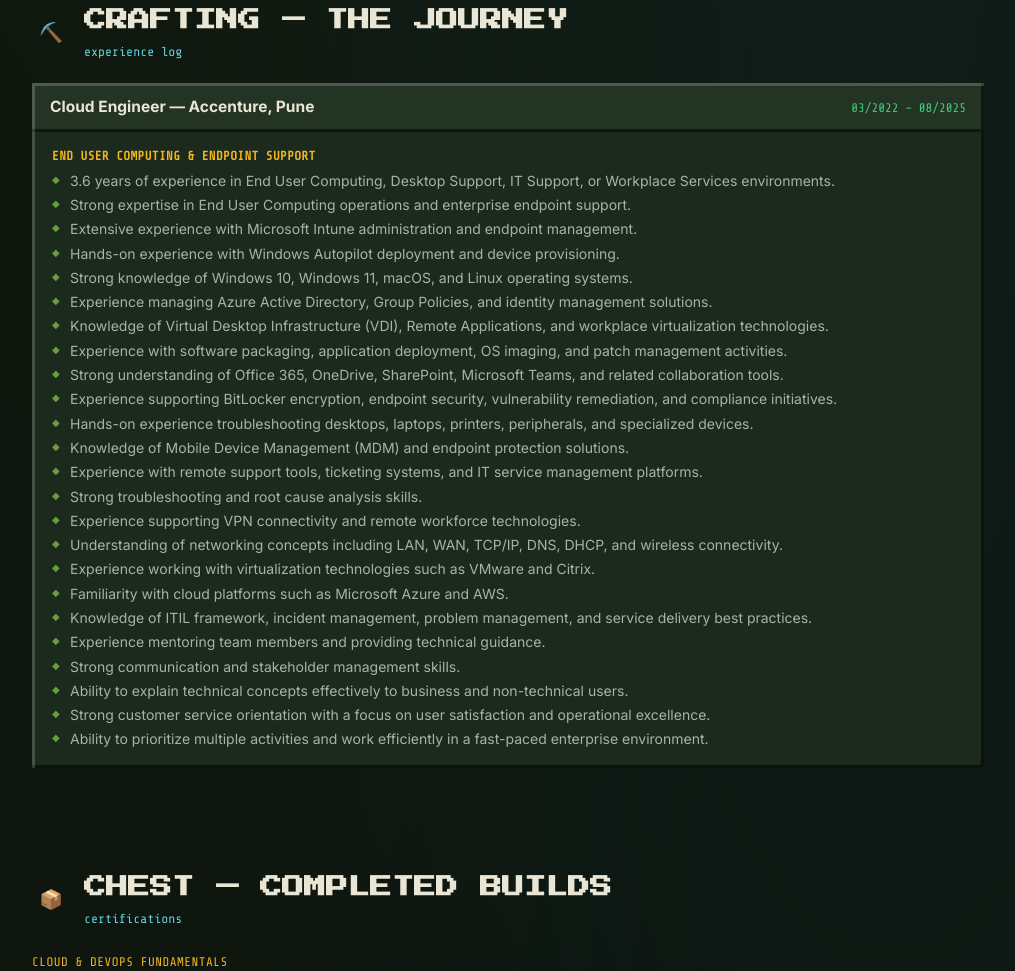
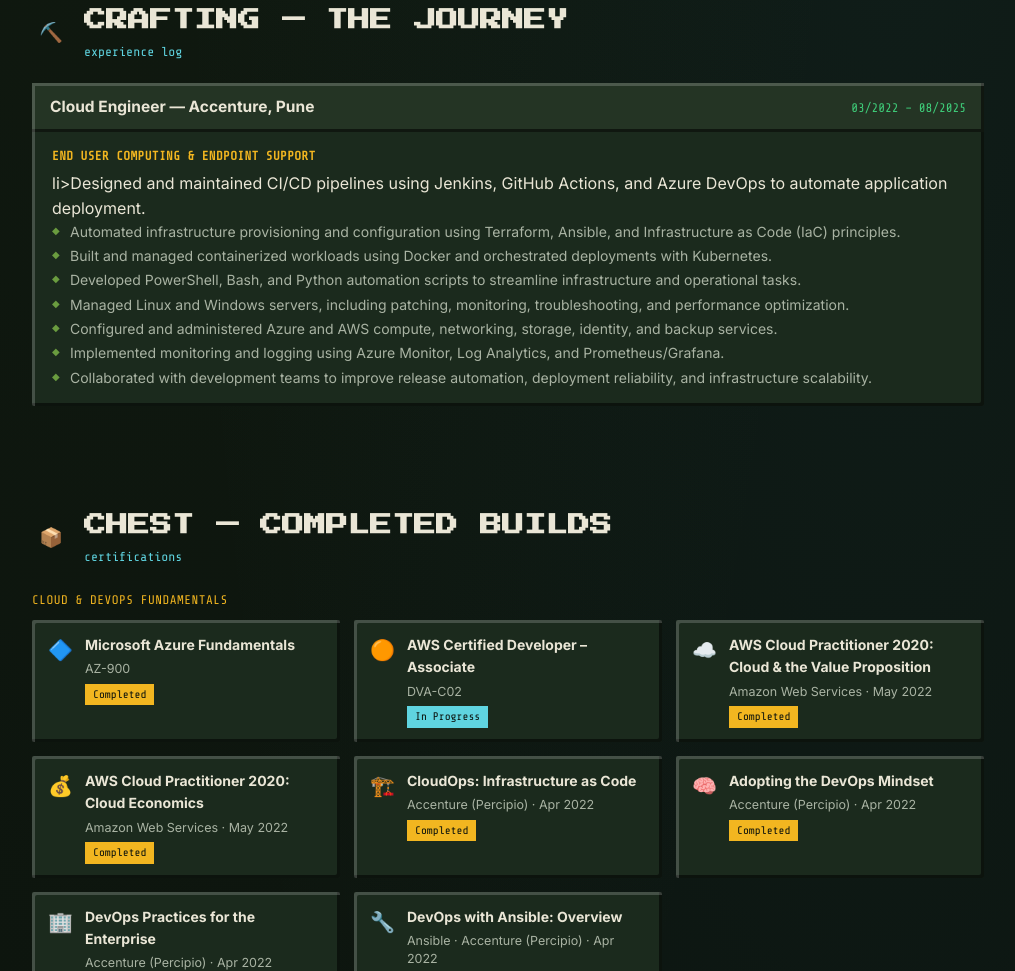
Before and after one commit to talpadeavi03/intro, a plain HTML site: page index.html in a window 1280 px wide. Shown: the part 1627-2598 px from the top of the page, without its empty margins (132-1147 px from the left). Drawn offline with nearby package versions, Linux system fonts and the light colour scheme.

Commit message:
Update index.html

```diff
--- a/index.html
+++ b/index.html
@@ -509,30 +509,14 @@
       <div class="craft-cat">
         <h4>END USER COMPUTING &amp; ENDPOINT SUPPORT</h4>
         <ul>
-          <li>3.6 years of experience in End User Computing, Desktop Support, IT Support, or Workplace Services environments.</li>
-          <li>Strong expertise in End User Computing operations and enterprise endpoint support.</li>
-          <li>Extensive experience with Microsoft Intune administration and endpoint management.</li>
-          <li>Hands-on experience with Windows Autopilot deployment and device provisioning.</li>
-          <li>Strong knowledge of Windows 10, Windows 11, macOS, and Linux operating systems.</li>
-          <li>Experience managing Azure Active Directory, Group Policies, and identity management solutions.</li>
-          <li>Knowledge of Virtual Desktop Infrastructure (VDI), Remote Applications, and workplace virtualization technologies.</li>
-          <li>Experience with software packaging, application deployment, OS imaging, and patch management activities.</li>
-          <li>Strong understanding of Office 365, OneDrive, SharePoint, Microsoft Teams, and related collaboration tools.</li>
-          <li>Experience supporting BitLocker encryption, endpoint security, vulnerability remediation, and compliance initiatives.</li>
-          <li>Hands-on experience troubleshooting desktops, laptops, printers, peripherals, and specialized devices.</li>
-          <li>Knowledge of Mobile Device Management (MDM) and endpoint protection solutions.</li>
-          <li>Experience with remote support tools, ticketing systems, and IT service management platforms.</li>
-          <li>Strong troubleshooting and root cause analysis skills.</li>
-          <li>Experience supporting VPN connectivity and remote workforce technologies.</li>
-          <li>Understanding of networking concepts including LAN, WAN, TCP/IP, DNS, DHCP, and wireless connectivity.</li>
-          <li>Experience working with virtualization technologies such as VMware and Citrix.</li>
-          <li>Familiarity with cloud platforms such as Microsoft Azure and AWS.</li>
-          <li>Knowledge of ITIL framework, incident management, problem management, and service delivery best practices.</li>
-          <li>Experience mentoring team members and providing technical guidance.</li>
-          <li>Strong communication and stakeholder management skills.</li>
-          <li>Ability to explain technical concepts effectively to business and non-technical users.</li>
-          <li>Strong customer service orientation with a focus on user satisfaction and operational excellence.</li>
-          <li>Ability to prioritize multiple activities and work efficiently in a fast-paced enterprise environment.</li>
+          li>Designed and maintained CI/CD pipelines using Jenkins, GitHub Actions, and Azure DevOps to automate application deployment.</li>
+    <li>Automated infrastructure provisioning and configuration using Terraform, Ansible, and Infrastructure as Code (IaC) principles.</li>
+    <li>Built and managed containerized workloads using Docker and orchestrated deployments with Kubernetes.</li>
+    <li>Developed PowerShell, Bash, and Python automation scripts to streamline infrastructure and operational tasks.</li>
+    <li>Managed Linux and Windows servers, including patching, monitoring, troubleshooting, and performance optimization.</li>
+    <li>Configured and administered Azure and AWS compute, networking, storage, identity, and backup services.</li>
+    <li>Implemented monitoring and logging using Azure Monitor, Log Analytics, and Prometheus/Grafana.</li>
+    <li>Collaborated with development teams to improve release automation, deployment reliability, and infrastructure scalability.</li>
         </ul>
       </div>
 
```
